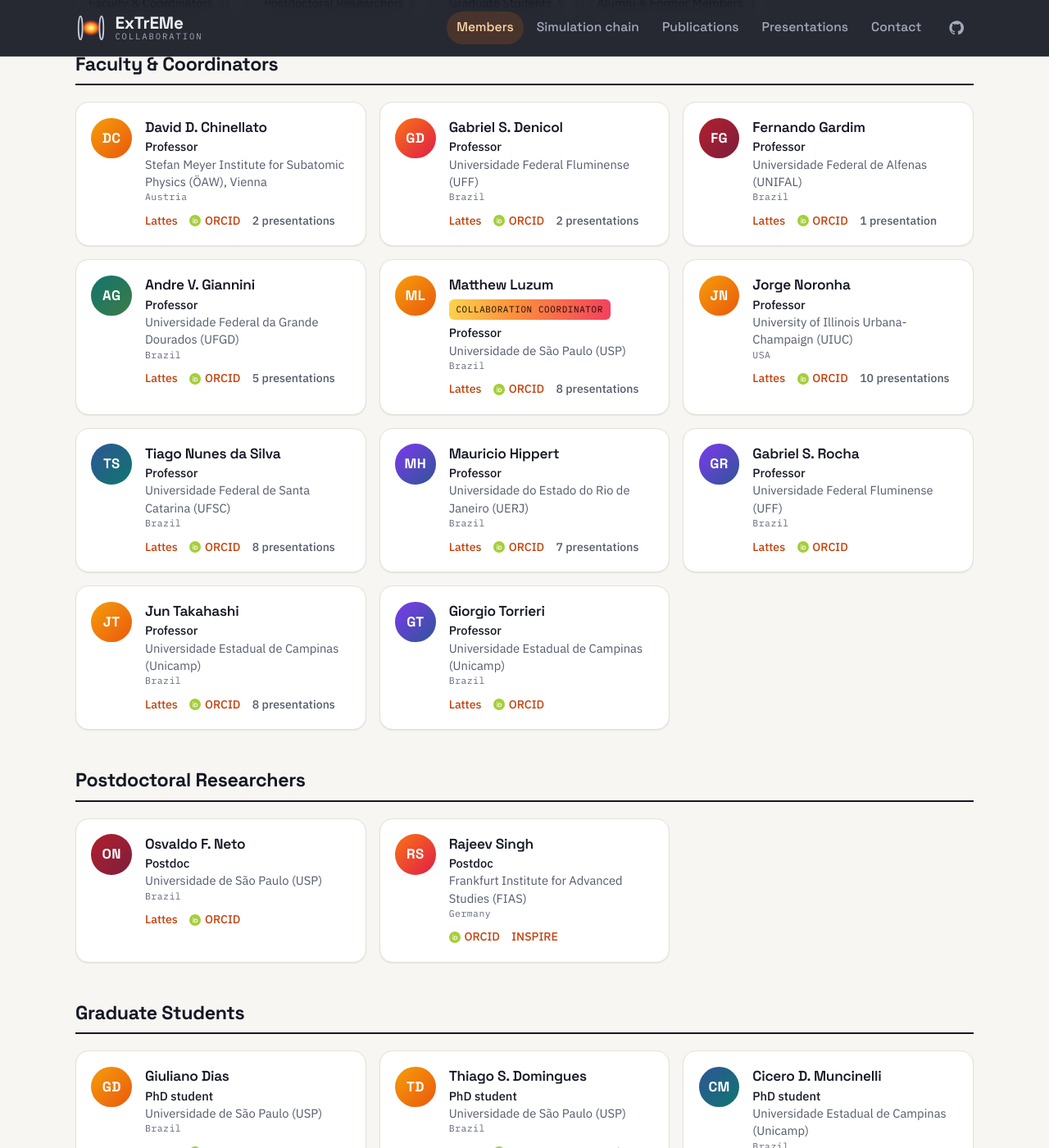
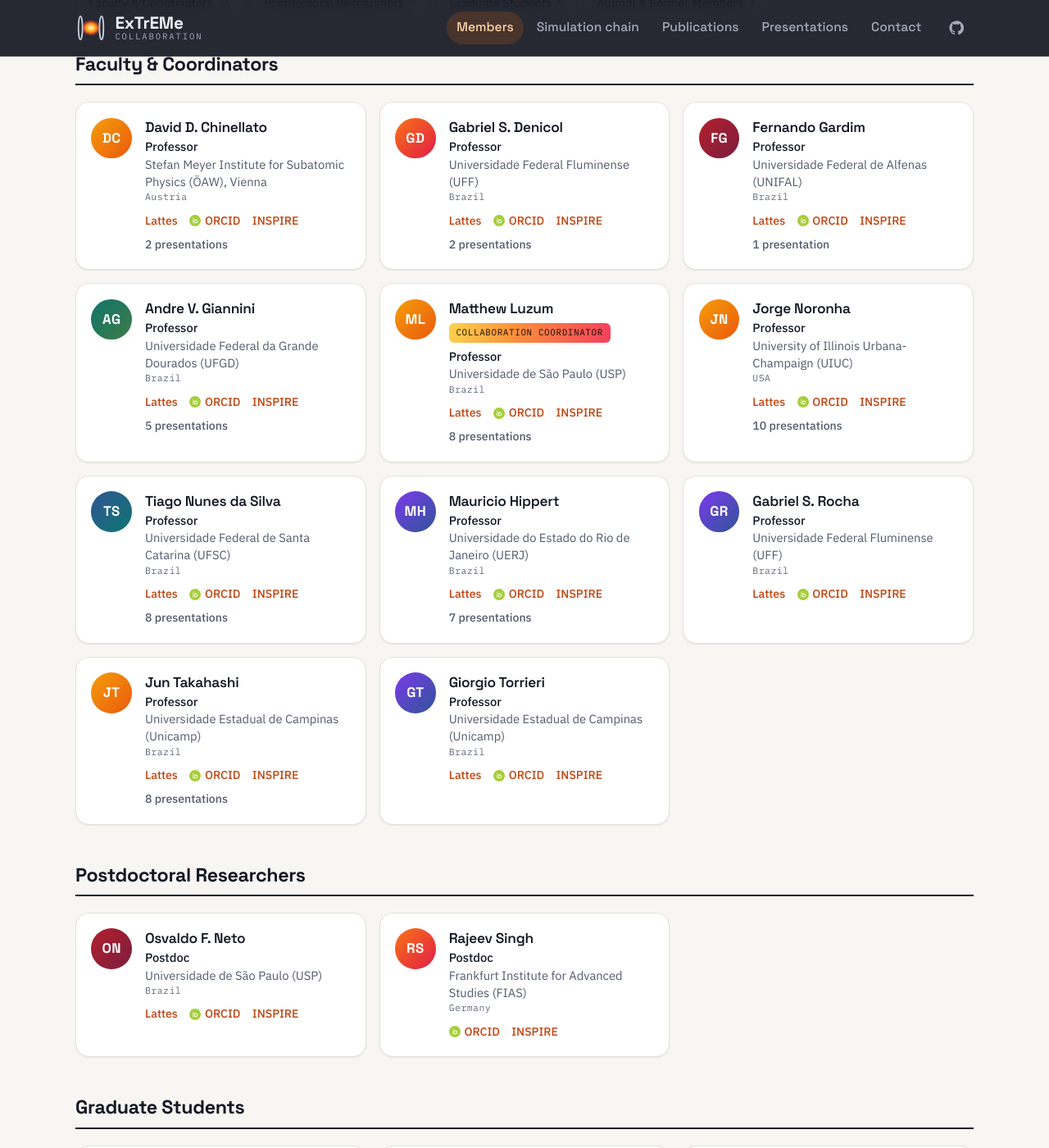
Before and after one commit to ExTrEMe-Collaboration/ExTrEMe-Collaboration.github.io, a Jekyll site: the page built from members.html, in a window 1280 px wide and 1400 px high, scrolled down 431 px. Shown: the whole window at 82% size. Built offline with Jekyll 4.4.1, drawn with Linux system fonts in a browser that asks for light colours; part of the change alters nothing that is shown; some of the changed text lies outside the part shown.

Commit message:
Add INSPIRE-HEP profiles for members, matched by ORCID; Eduardo Pinho's IDs
- 20 of 21 people now link to their INSPIRE profile. Profiles were matched
  by ORCID, not by name (several members have namesakes in physics): 18
  carry the same ORCID as members.yml on the profile itself; T. S. Domingues
  and E. O. Pinho via the ORCID on the author entries of their papers;
  J. G. P. Barbon via his papers (unique name). G. Dias has no INSPIRE
  profile yet.
- Eduardo Oliveira Pinho: Lattes (provided by C. Muncinelli) and ORCID
  0009-0003-3144-8625 (found on his INSPIRE author entry; the ORCID record
  is his and lists the BDNK paper on the site).
- Link fields in a fixed order: lattes, orcid, inspire.

Co-Authored-By: Claude Opus 5.5 <noreply@anthropic.com>
Claude-Session: https://claude.ai/code/session_01AgwXquifVjZjrCcfWcgwFE

```diff
--- a/_data/members.yml
+++ b/_data/members.yml
@@ -23,30 +23,35 @@
       country: Austria
       lattes: https://lattes.cnpq.br/2080099102941335
       orcid: 0000-0002-9982-9577
+      inspire: https://inspirehep.net/authors/1068525
     - name: Gabriel S. Denicol
       position: Professor
       affiliation: Universidade Federal Fluminense (UFF)
       country: Brazil
       lattes: https://lattes.cnpq.br/1823949676739992
       orcid: 0000-0002-8395-9756
+      inspire: https://inspirehep.net/authors/1037027
     - name: Fernando Gardim
       position: Professor
       affiliation: Universidade Federal de Alfenas (UNIFAL)
       country: Brazil
       lattes: https://lattes.cnpq.br/2425549033248106
       orcid: 0000-0002-4838-1469
+      inspire: https://inspirehep.net/authors/1052935
     - name: Andre V. Giannini
       position: Professor
       affiliation: Universidade Federal da Grande Dourados (UFGD)
       country: Brazil
       lattes: https://lattes.cnpq.br/2669085919057438
       orcid: 0000-0003-0123-6472
+      inspire: https://inspirehep.net/authors/1259271
     - name: Matthew Luzum
       position: Professor
       affiliation: Universidade de São Paulo (USP)
       country: Brazil
       lattes: https://lattes.cnpq.br/3672547273353904
       orcid: 0000-0002-0367-7055
+      inspire: https://inspirehep.net/authors/1054209
       role: Collaboration Coordinator
     - name: Jorge Noronha
       position: Professor
@@ -54,36 +59,42 @@
       country: USA
       lattes: https://lattes.cnpq.br/8775304977333608
       orcid: 0000-0002-9817-0272
+      inspire: https://inspirehep.net/authors/1028825
     - name: Tiago Nunes da Silva
       position: Professor
       affiliation: Universidade Federal de Santa Catarina (UFSC)
       country: Brazil
       lattes: https://lattes.cnpq.br/6029696722164198
       orcid: 0000-0001-8044-4055
+      inspire: https://inspirehep.net/authors/1256848
     - name: Mauricio Hippert
       position: Professor
       affiliation: Universidade do Estado do Rio de Janeiro (UERJ)
       country: Brazil
       lattes: https://lattes.cnpq.br/0055928814441454
       orcid: 0000-0001-5802-3908
+      inspire: https://inspirehep.net/authors/1635809
     - name: Gabriel S. Rocha
       position: Professor
       affiliation: Universidade Federal Fluminense (UFF)
       country: Brazil
       lattes: https://lattes.cnpq.br/8012194884198562
       orcid: 0000-0001-7190-8137
+      inspire: https://inspirehep.net/authors/2115760
     - name: Jun Takahashi
       position: Professor
       affiliation: Universidade Estadual de Campinas (Unicamp)
       country: Brazil
       lattes: https://lattes.cnpq.br/7057603141934226
       orcid: 0000-0002-4091-1779
+      inspire: https://inspirehep.net/authors/1030144
     - name: Giorgio Torrieri
       position: Professor
       affiliation: Universidade Estadual de Campinas (Unicamp)
       country: Brazil
       lattes: https://lattes.cnpq.br/9839588082439361
       orcid: 0000-0002-0611-766X
+      inspire: https://inspirehep.net/authors/985812
 
 - group: Postdoctoral Researchers
   id: postdocs
@@ -94,12 +105,13 @@
       country: Brazil
       lattes: https://lattes.cnpq.br/6790966492250263
       orcid: 0000-0002-6711-8308
+      inspire: https://inspirehep.net/authors/2698690
     - name: Rajeev Singh
       position: Postdoc
       affiliation: Frankfurt Institute for Advanced Studies (FIAS)
       country: Germany
+      orcid: 0000-0001-5855-4039
       inspire: https://inspirehep.net/authors/1629845
-      orcid: 0000-0001-5855-4039
 
 - group: Graduate Students
   id: students
@@ -116,23 +128,28 @@
       country: Brazil
       lattes: https://lattes.cnpq.br/4092459866318436
       orcid: 0000-0001-6756-8600
+      inspire: https://inspirehep.net/authors/2719246
     - name: Cicero D. Muncinelli
       position: PhD student
       affiliation: Universidade Estadual de Campinas (Unicamp)
       country: Brazil
       lattes: https://lattes.cnpq.br/8192066238557675
       orcid: 0000-0003-0076-3852
+      inspire: https://inspirehep.net/authors/3098259
     - name: Eduardo Oliveira Pinho
       position: PhD student
       affiliation: Universidade Federal de Santa Catarina (UFSC)
       country: Brazil
+      lattes: https://lattes.cnpq.br/0294317828319960
+      orcid: 0009-0003-3144-8625
+      inspire: https://inspirehep.net/authors/2654762
     - name: Renata Krupczak
       position: PhD student / Researcher
       affiliation: Universidade Federal de Santa Catarina (UFSC) / Bielefeld University
       country: Brazil / Germany
       lattes: https://lattes.cnpq.br/4853475854535800
+      orcid: 0000-0002-8867-9702
       inspire: https://inspirehep.net/authors/1869470
-      orcid: 0000-0002-8867-9702
 
 - group: Alumni & Former Members
   id: alumni
@@ -144,15 +161,18 @@
       country: Brazil
       lattes: https://lattes.cnpq.br/3286464028110773
       orcid: 0000-0002-9873-9713
+      inspire: https://inspirehep.net/authors/1844704
     - name: Antonio M. S. N. Ferreira
       position: Former postdoc
       affiliation: University of Valencia
       country: Spain
       lattes: https://lattes.cnpq.br/3311487873554788
       orcid: 0000-0003-2802-5296
+      inspire: https://inspirehep.net/authors/1751821
     - name: João Guilherme Prado Barbon
       position: MSc 2021
       affiliation: Universidade Estadual de Campinas (Unicamp)
       country: Brazil
       lattes: https://lattes.cnpq.br/5920502849461306
       orcid: 0000-0003-0486-3156
+      inspire: https://inspirehep.net/authors/1879082
```
